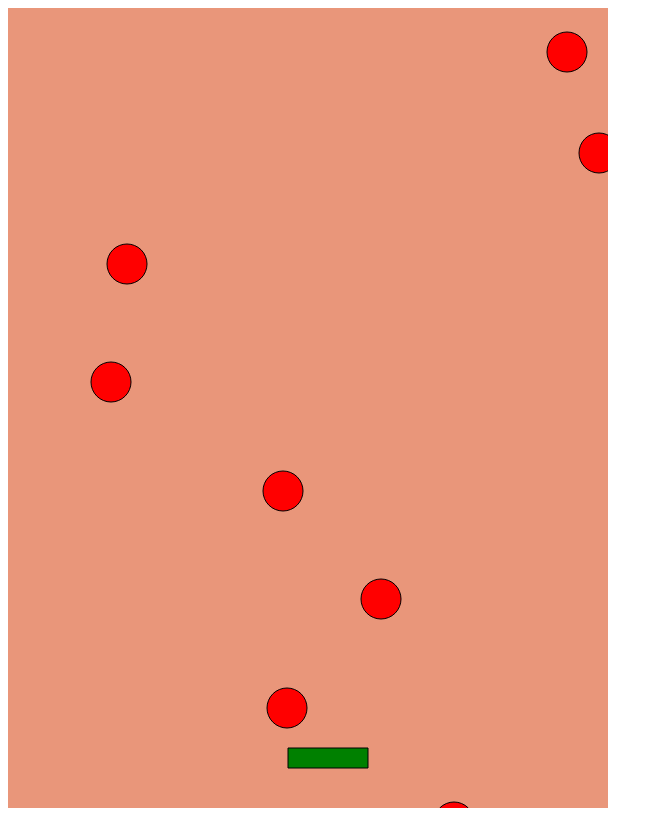
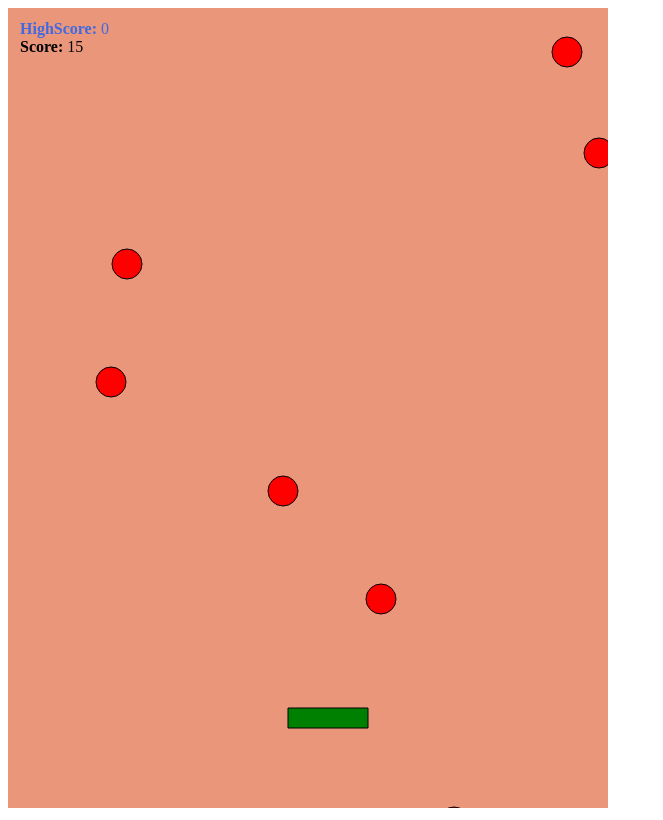
Before and after one commit to hoangdtcg/demo-eat-apple, a plain HTML site: page index.html in a window 1280 px wide. Shown: the whole page, without its empty margins (0-663 px from the left). Drawn offline with Linux system fonts and the light colour scheme.

Commit message:
update collision and highscore

```diff
--- a/Apple.js
+++ b/Apple.js
@@ -4,7 +4,8 @@ class Apple {
         this.y = y;
         this.image = "images/apple.png";
         this.speed = 10;
-        this.size = 20;
+        this.size = 15;
+        this.point = 3;
     }
 
     render(canvas){
@@ -17,7 +18,7 @@ class Apple {
         ctx.closePath();
         // let img = new Image();
         // img.src = this.image;
-        // ctx.drawImage(img,100,200,this.size,this.size);
+        // ctx.drawImage(img,this.x,this.y,this.size,this.size);
     }
 
     dropDown(){
--- /dev/null
+++ b/data.js
@@ -0,0 +1,15 @@
+function saveData(name,data) {
+    // let dataJson = JSON.stringify(data);
+    localStorage.setItem(name,data);
+}
+
+function loadData(name) {
+    if(localStorage.hasOwnProperty(name)){
+        let dataJson = localStorage.getItem(name);
+        // let data = JSON.parse(dataJson);
+        return dataJson;
+    }else {
+        return 0;
+    }
+
+}
--- a/index.html
+++ b/index.html
@@ -5,9 +5,24 @@
     <title>Mini Case</title>
     <script src="Apple.js"></script>
     <script src="Player.js"></script>
+    <script src="data.js"></script>
 </head>
+<style>
+    #ui-game{
+        position: absolute;
+        left: 20px;
+        top: 20px
+    }
+</style>
 <body>
-<img src="images/apple.png" height="234" width="215" style="display: none"/>
+<!--<img src="images/apple.png" height="234" width="215" />-->
+<div id="ui-game">
+    <span style="font-weight: bold;color: royalblue">HighScore: </span>
+    <span style="color: royalblue" id="high-score">0</span>
+    <br>
+    <span style="font-weight: bold">Score: </span>
+    <span id="score">0</span>
+</div>
 <canvas id="game-screen" width="600px" height="800px" style="background-color: darksalmon"></canvas>
 <script src="main.js"></script>
 </body>
--- a/main.js
+++ b/main.js
@@ -1,13 +1,16 @@
 let canvas = document.getElementById("game-screen");
 let ctx = canvas.getContext("2d");
 let startX = (canvas.width/2) - 20;
-let startY = canvas.height - 60;
+let startY = canvas.height - 100;
 
 let apples = [];
-let player = new Player(startX,startY)
+let player = new Player(startX,startY);
+let score = 0;
+let hiScore = loadData('hiScore');
 
 let spawnApple = 10;
 let timer = 0;
+let gameTime = 500;
 
 function creatApple() {
     timer++;
@@ -57,16 +60,72 @@ function movePlayer(evt) {
     }
 }
 
+function checkAllCollision() {
+    for (let i = 0; i < apples.length; i++) {
+        if(checkCollision(player,apples[i])){
+            score += apples[i].point;
+            apples.splice(i,1);
+            i--;
+        }
+    }
+}
+
+function checkCollision(player , apple) {
+    let left1 = player.x;
+    let right1 = player.x + player.width;
+    let top1 = player.y;
+    let bottom1 = player.y + player.height;
+
+    let left2 = apple.x - apple.size;
+    let right2 = apple.x + apple.size;
+    let top2 = apple.y - apple.size;
+    let bottom2 = apple.y + apple.size;
+
+    // return !(left1 > right2 || right1 < left2 || top1 > bottom2 || bottom1 < top2);
+
+    if(left1 > right2 || right1 < left2 || top1 > bottom2 || bottom1 < top2){
+        return false;
+    }else {
+        return true;
+    }
+}
+
 window.addEventListener("keydown",movePlayer);
 
+function displayUI() {
+    document.getElementById("score").innerText = score;
+    document.getElementById("high-score").innerText = hiScore;
+}
+
+function saveHighScore() {
+    if(score > hiScore){
+        saveData("hiScore",score);
+    }
+}
+
+
+
 function main() {
+    if(gameTime > 0){
         clearScreen();
         creatApple();
         moveAllApple();
         displayAllApple();
         player.move(canvas);
         player.render(canvas);
-    requestAnimationFrame(main)
+        checkAllCollision();
+        gameTime--;
+        displayUI();
+
+        requestAnimationFrame(main);
+    }else {
+        saveHighScore();
+        alert("Time out");
+        window.location.reload();
+    }
+
+
+
 }
 main();
 // setInterval(main,1000/60);
```
Lines whose indentation alone changed are shown as unchanged.
